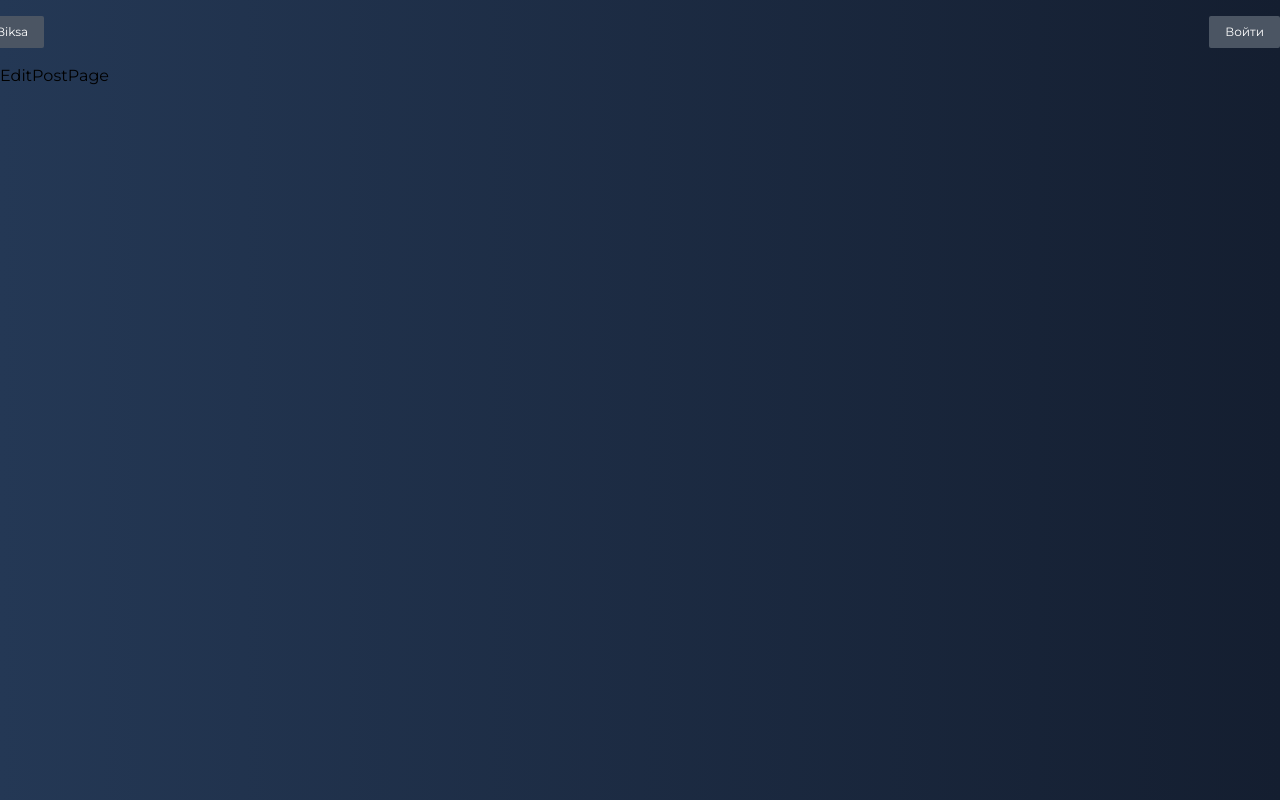
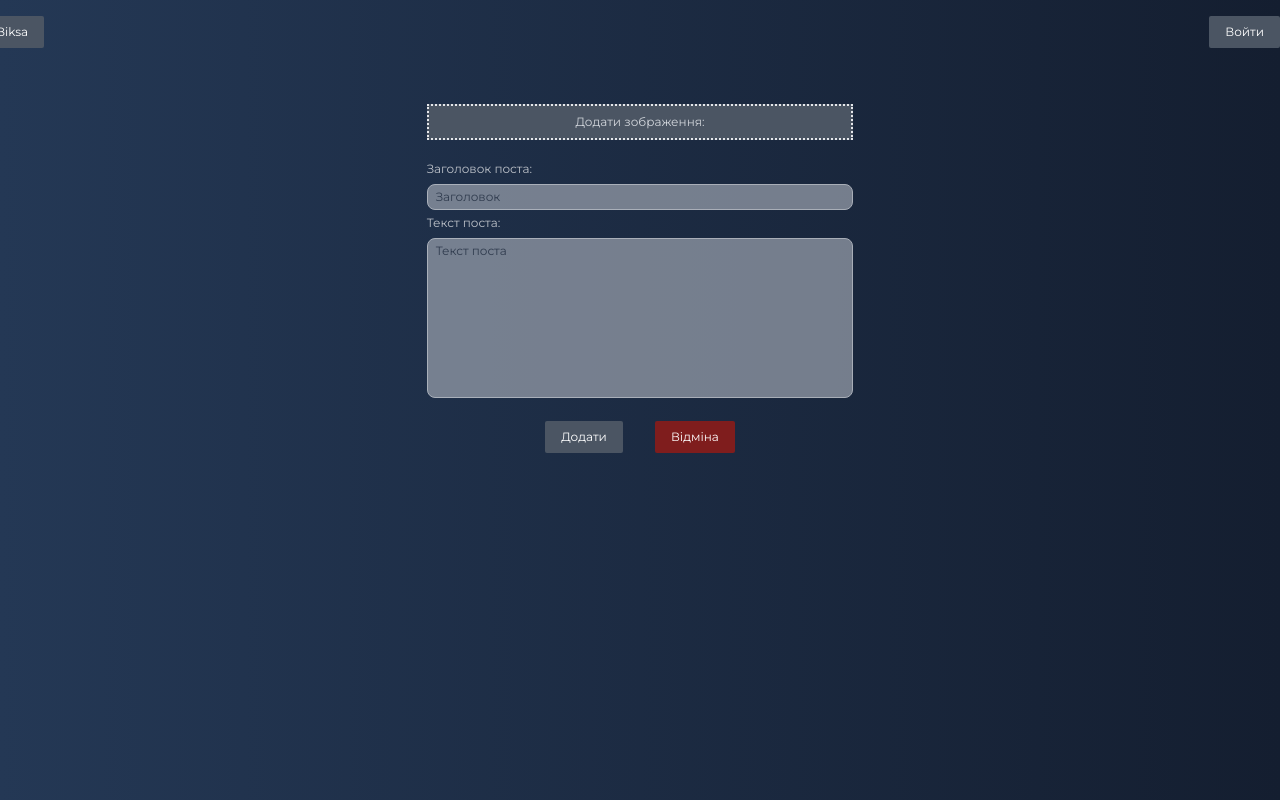
Before and after one commit to VR-Store-Neural/MERN-Blog-2023, a React (Create React App) app in the folder client/: page /id/edit in a window 1280 px wide. Built offline with nearby package versions, Linux system fonts and the light colour scheme; no server answers.

Commit message:
update-post

```diff
--- a/client/src/pages/EditPostPage.jsx
+++ b/client/src/pages/EditPostPage.jsx
@@ -1,7 +1,109 @@
-import React from 'react'
+import React from "react";
+import { useDispatch } from "react-redux";
+import { useNavigate, useParams } from "react-router-dom";
+import { updatePost } from "../redux/features/post/postSlice";
+import { useEffect, useState, useCallback } from "react";
+
+import axios from "../utils/axios";
 
 export const EditPostPage = () => {
+  const [title, setTitle] = useState("");
+  const [text, setText] = useState("");
+  const [oldImage, setOldImage] = useState("");
+  const [newImage, setNewImage] = useState("");
+
+  const dispatch = useDispatch();
+  const navigate = useNavigate();
+  const params = useParams();
+
+  const fetchPost = useCallback(async () => {
+    const { data } = await axios.get(`/posts/${params.id}`);
+    setTitle(data.title);
+    setText(data.text);
+    setOldImage(data.imgUrl);
+  }, [params.id]);
+
+  const submitHandler = () => {
+    try {
+      const updatedPost = new FormData();
+      updatedPost.append("title", title);
+      updatedPost.append("text", text);
+      updatedPost.append("id", params.id);
+      updatedPost.append("image", newImage);
+      dispatch(updatePost(updatedPost));
+      navigate("/posts");
+    } catch (error) {
+      console.log(error);
+    }
+  };
+
+  const clearFormHandler = () => {
+    setTitle("");
+    setText("");
+  };
+
+  useEffect(() => {
+    fetchPost();
+  }, [fetchPost]);
+
   return (
-    <div>EditPostPage</div>
-  )
-}
+    <form className="w-1/3 mx-auto py-10" onSubmit={(e) => e.preventDefault()}>
+      <label className="text-gray-300 py-2 bg-gray-600 text-xs nt-2 flex items-center justify-center border-2 border-dotted cursor-pointer">
+        Додати зображення:
+        <input
+          type="file"
+          className="hidden"
+          onChange={(e) => {
+            setNewImage(e.target.files[0]);
+            setOldImage("");
+          }}
+        />
+      </label>
+      <div className="flex object-cover py-2">
+        {oldImage && (
+          <img src={`http://localhost:3002/${oldImage}`} alt={oldImage.name} />
+        )}
+        {newImage && (
+          <img src={URL.createObjectURL(newImage)} alt={newImage.name} />
+        )}
+      </div>
+
+      <label className="text-xs text-white opacity-70">
+        Заголовок поста:
+        <input
+          type="text"
+          value={title}
+          onChange={(e) => setTitle(e.target.value)}
+          placeholder="Заголовок"
+          className="mt-1 text-black w-full rounded-lg bg-gray-400 border py-1 px-2 text-xs outline-none placeholder:text-gray-700"
+        />
+      </label>
+
+      <label className="text-xs text-white opacity-70">
+        Текст поста:
+        <textarea
+          onChange={(e) => setText(e.target.value)}
+          value={text}
+          placeholder="Текст поста"
+          className="mt-1 text-black w-full rounded-lg bg-gray-400 border py-1 px-2 text-xs outline-none resize-none h-40 placeholder:text-gray-700"
+        />
+      </label>
+
+      <div className="flex gap-8 items-center justify-center mt-4">
+        <button
+          className="flex justify-center items-center bg-gray-600 text-xs text-white rounded-sm py-2 px-4"
+          onClick={submitHandler}
+        >
+          Додати
+        </button>
+
+        <button
+          className="flex justify-center items-center bg-red-900 text-xs text-white rounded-sm py-2 px-4"
+          onClick={clearFormHandler}
+        >
+          Відміна
+        </button>
+      </div>
+    </form>
+  );
+};
--- a/client/src/pages/LoginPage.jsx
+++ b/client/src/pages/LoginPage.jsx
@@ -15,6 +15,7 @@
 
   useEffect(() => {
       if (status) {
+
           toast(status)
       }
       if (isAuth) navigate('/')
--- a/client/src/pages/MainPage.jsx
+++ b/client/src/pages/MainPage.jsx
@@ -10,7 +10,7 @@
   const dispatch = useDispatch()
   const { posts, popularPosts } = useSelector((state) => state.post)
 
-  console.log(popularPosts)
+  // console.log(popularPosts)
 
   useEffect(() => {
     dispatch(getAllPosts())
--- a/client/src/pages/PostPage.jsx
+++ b/client/src/pages/PostPage.jsx
@@ -11,7 +11,7 @@
 } from "react-icons/ai";
 import Moment from "react-moment";
 import { Link, useParams, useNavigate } from "react-router-dom";
-
+import { toast } from 'react-toastify'
 import axios from "../utils/axios";
 import { removePost } from "../redux/features/post/postSlice";
 
@@ -26,6 +26,7 @@
     try {
       dispatch(removePost(params.id));
       navigate("/posts");
+      toast('Пост було видалено')
     } catch (error) {
       console.log(error);
     }
@@ -61,10 +62,11 @@
                 <img
                   src={`http://localhost:3002/${post.imgUrl}`}
                   alt="img"
-                  className="object-cover w-full"
+                  className="object-cover h-full"
                 />
               )}
             </div>
+
           </div>
 
           <div className="flex justify-between items-center pt-2">
--- a/client/src/redux/features/auth/authSlice.js
+++ b/client/src/redux/features/auth/authSlice.js
@@ -1,5 +1,6 @@
 import { createSlice, createAsyncThunk } from '@reduxjs/toolkit'
 import axios from '../../../utils/axios'
+
 
 const initialState = {
     user: null,
--- a/client/src/redux/features/post/postSlice.js
+++ b/client/src/redux/features/post/postSlice.js
@@ -26,6 +26,21 @@
         console.log(error)
     }
 })
+
+export const updatePost = createAsyncThunk(
+    'post/updatePost',
+    async (updatedPost) => {
+        try {
+            const { data } = await axios.put(
+                `/posts/${updatedPost.id}`,
+                updatedPost,
+            )
+            return data
+        } catch (error) {
+            console.log(error)
+        }
+    },
+)
 
 export const getAllPosts = createAsyncThunk('post/getAllPosts', async () => {
     try {
@@ -76,6 +91,20 @@
         [removePost.rejected]: (state) => {
             state.loading = false
         },
+        // Оновлення поста
+        [updatePost.pending]: (state) => {
+            state.loading = true
+        },
+        [updatePost.fulfilled]: (state, action) => {
+            state.loading = false
+            const index = state.posts.findIndex(
+                (post) => post._id === action.payload._id,
+            )
+            state.posts[index] = action.payload
+        },
+        [updatePost.rejected]: (state) => {
+            state.loading = false
+        },
     },
 })
 
```
Also changed, not shown: 10 other files (tests, documents, lock files or other folders).
